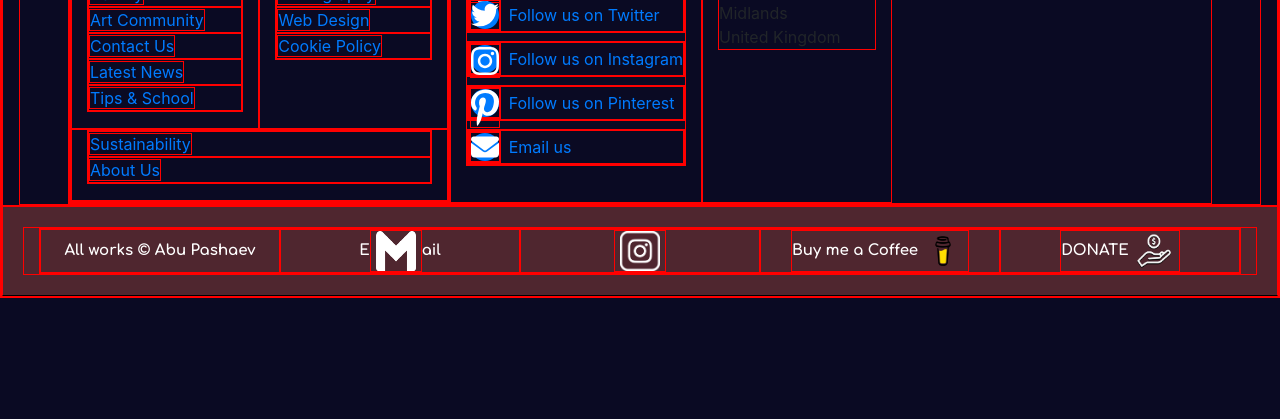
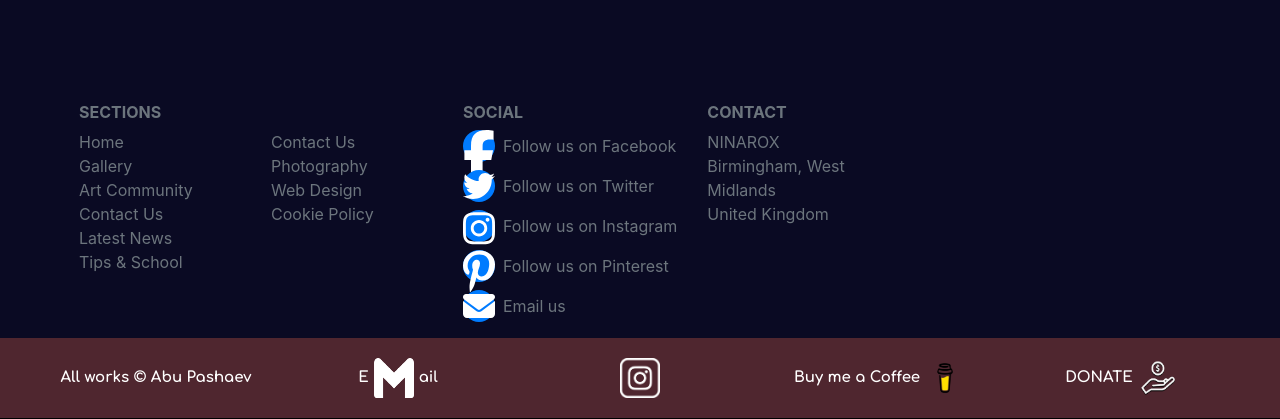
Before and after one commit to Pazzword/Django-Painter-sWeb, a Django app: page / in a window 1280 px wide. Shown: the part 2859-3278 px from the top of the page. Before the commit the page ends 3157 px from the top, so only its background shows below. Run offline with Django 3.2, Linux system fonts and the light colour scheme; some libraries are stand-ins or nearby versions; some web fonts are replaced.

Commit message:
bottom color change

```diff
--- a/pashaev/static/css/home.css
+++ b/pashaev/static/css/home.css
@@ -339,6 +339,21 @@ src: url('fonts/Comfortaa.ttf') format('truetype');
     right: 0 !important;
 }
 
-*{
+
+/* Keyframes for 3D spinning animation */
+
+
+/* Apply disappearing and appearing animation to images */
+.disappearing-animation {
+    opacity: 0;
+    transition: opacity 0.5s ease-in-out;
+}
+
+.disappearing-animation:hover {
+    opacity: 1;
+}
+
+
+/*{
     border: 1px solid red; }/* Add a red border to all elements for visualization
 }   To check errors
--- a/pashaev/templates/pashaev/body.html
+++ b/pashaev/templates/pashaev/body.html
@@ -47,54 +47,44 @@ googletag.cmd.push(function() { googletag.display("div-gpt-ad-mark-1"); });
 <div class="row mx-5">
 
 <div class="col-md-4 col-lg-3 col-xl-4">
-    <h6 class="text-uppercase font-weight-bold">Sections</h6>
+    <h6 class="text-uppercase font-weight-bold text-muted">Sections</h6>
 
         <div class="row">
                 <div class="col">
                     <ul class="list-unstyled">
                             <li>
-                                <a href="/" target="_self">Home</a>
+                                <a href="/" target="_self" class="text-secondary">Home</a>
                             </li>
                             <li>
-                                <a href="/gallery/" target="_self">Gallery</a>
+                                <a href="/gallery/" target="_self" class="text-secondary">Gallery</a>
                             </li>
                             <li>
-                                <a href="/community/" target="_self">Art Community</a>
+                                <a href="/community/" target="_self" class="text-secondary">Art Community</a>
                             </li>
                             <li>
-                                <a href="/contacts/" target="_self">Contact Us</a>
+                                <a href="/contacts/" target="_self" class="text-secondary">Contact Us</a>
                             </li>
                             <li>
-                                <a href="/news/" target="_self">Latest News</a>
+                                <a href="/news/" target="_self" class="text-secondary">Latest News</a>
                             </li>
                             <li>
-                                <a href="/tips-techniques/" target="_self">Tips &amp; School</a>
+                                <a href="/tips-techniques/" target="_self" class="text-secondary">Tips &amp; School</a>
                             </li>
                     </ul>
                 </div>
                 <div class="col">
                     <ul class="list-unstyled">
                             <li>
-                                <a href="/contact/" target="_self">Contact Us</a>
+                                <a href="/contact/" target="_self" class="text-secondary">Contact Us</a>
                             </li>
                             <li>
-                                <a href="" target="_blank">Photography</a>
+                                <a href="" target="_blank" class="text-secondary">Photography</a>
                             </li>
                             <li>
-                                <a href="" target="_blank">Web Design</a>
+                                <a href="" target="_blank" class="text-secondary">Web Design</a>
                             </li>
                             <li>
-                                <a href="" target="_blank">Cookie Policy</a>
-                            </li>
-                    </ul>
-                </div>
-                <div class="col">
-                    <ul class="list-unstyled">
-                            <li>
-                                <a href="" target="_blank">Sustainability</a>
-                            </li>
-                            <li>
-                                <a href="" target="_blank">About Us</a>
+                                <a href="" target="_blank" class="text-secondary">Cookie Policy</a>
                             </li>
                     </ul>
                 </div>
@@ -102,7 +92,7 @@ googletag.cmd.push(function() { googletag.display("div-gpt-ad-mark-1"); });
 </div>
 
 <div class="col-md-4 col-lg-3 col-xl-auto">
-    <h6 class="text-uppercase font-weight-bold">Social</h6>
+    <h6 class="text-uppercase font-weight-bold text-muted">Social</h6>
 
     <ul class="list-unstyled">
         <li class="mb-2">
@@ -110,7 +100,8 @@ googletag.cmd.push(function() { googletag.display("div-gpt-ad-mark-1"); });
                 <span class="fa-stack mr-2">
                     <svg class="svg-inline--fa fa-circle fa-stack-2x" aria-hidden="true" focusable="false" data-prefix="fas" data-icon="circle" role="img" xmlns="http://www.w3.org/2000/svg" viewBox="0 0 512 512" data-fa-i2svg=""><path fill="currentColor" d="M256 512A256 256 0 1 0 256 0a256 256 0 1 0 0 512z"></path></svg><!-- <i class="fas fa-circle fa-stack-2x"></i> -->
                     <svg class="svg-inline--fa fa-facebook-f fa-stack-1x text-white" aria-hidden="true" focusable="false" data-prefix="fab" data-icon="facebook-f" role="img" xmlns="http://www.w3.org/2000/svg" viewBox="0 0 320 512" data-fa-i2svg=""><path fill="currentColor" d="M80 299.3V512H196V299.3h86.5l18-97.8H196V166.9c0-51.7 20.3-71.5 72.7-71.5c16.3 0 29.4 .4 37 1.2V7.9C291.4 4 256.4 0 236.2 0C129.3 0 80 50.5 80 159.4v42.1H14v97.8H80z"></path></svg><!-- <i class="fab fa-facebook-f fa-stack-1x text-white"></i> -->
-                </span> Follow us on Facebook
+                </span>
+                <div class="text-secondary">Follow us on Facebook</div>
             </a>
         </li>
         <li class="mb-2">
@@ -118,7 +109,8 @@ googletag.cmd.push(function() { googletag.display("div-gpt-ad-mark-1"); });
                 <span class="fa-stack mr-2">
                     <svg class="svg-inline--fa fa-circle fa-stack-2x" aria-hidden="true" focusable="false" data-prefix="fas" data-icon="circle" role="img" xmlns="http://www.w3.org/2000/svg" viewBox="0 0 512 512" data-fa-i2svg=""><path fill="currentColor" d="M256 512A256 256 0 1 0 256 0a256 256 0 1 0 0 512z"></path></svg><!-- <i class="fas fa-circle fa-stack-2x"></i> -->
                     <svg class="svg-inline--fa fa-twitter fa-stack-1x text-white" aria-hidden="true" focusable="false" data-prefix="fab" data-icon="twitter" role="img" xmlns="http://www.w3.org/2000/svg" viewBox="0 0 512 512" data-fa-i2svg=""><path fill="currentColor" d="M459.37 151.716c.325 4.548.325 9.097.325 13.645 0 138.72-105.583 298.558-298.558 298.558-59.452 0-114.68-17.219-161.137-47.106 8.447.974 16.568 1.299 25.34 1.299 49.055 0 94.213-16.568 130.274-44.832-46.132-.975-84.792-31.188-98.112-72.772 6.498.974 12.995 1.624 19.818 1.624 9.421 0 18.843-1.3 27.614-3.573-48.081-9.747-84.143-51.98-84.143-102.985v-1.299c13.969 7.797 30.214 12.67 47.431 13.319-28.264-18.843-46.781-51.005-46.781-87.391 0-19.492 5.197-37.36 14.294-52.954 51.655 63.675 129.3 105.258 216.365 109.807-1.624-7.797-2.599-15.918-2.599-24.04 0-57.828 46.782-104.934 104.934-104.934 30.213 0 57.502 12.67 76.67 33.137 23.715-4.548 46.456-13.32 66.599-25.34-7.798 24.366-24.366 44.833-46.132 57.827 21.117-2.273 41.584-8.122 60.426-16.243-14.292 20.791-32.161 39.308-52.628 54.253z"></path></svg><!-- <i class="fab fa-twitter fa-stack-1x text-white"></i> -->
-                </span> Follow us on Twitter
+                </span>
+                <div class="text-secondary">Follow us on Twitter</div>
             </a>
         </li>
         <li class="mb-2">
@@ -126,7 +118,8 @@ googletag.cmd.push(function() { googletag.display("div-gpt-ad-mark-1"); });
                 <span class="fa-stack mr-2">
                     <svg class="svg-inline--fa fa-circle fa-stack-2x" aria-hidden="true" focusable="false" data-prefix="fas" data-icon="circle" role="img" xmlns="http://www.w3.org/2000/svg" viewBox="0 0 512 512" data-fa-i2svg=""><path fill="currentColor" d="M256 512A256 256 0 1 0 256 0a256 256 0 1 0 0 512z"></path></svg><!-- <i class="fas fa-circle fa-stack-2x"></i> -->
                     <svg class="svg-inline--fa fa-instagram fa-stack-1x text-white" aria-hidden="true" focusable="false" data-prefix="fab" data-icon="instagram" role="img" xmlns="http://www.w3.org/2000/svg" viewBox="0 0 448 512" data-fa-i2svg=""><path fill="currentColor" d="M224.1 141c-63.6 0-114.9 51.3-114.9 114.9s51.3 114.9 114.9 114.9S339 319.5 339 255.9 287.7 141 224.1 141zm0 189.6c-41.1 0-74.7-33.5-74.7-74.7s33.5-74.7 74.7-74.7 74.7 33.5 74.7 74.7-33.6 74.7-74.7 74.7zm146.4-194.3c0 14.9-12 26.8-26.8 26.8-14.9 0-26.8-12-26.8-26.8s12-26.8 26.8-26.8 26.8 12 26.8 26.8zm76.1 27.2c-1.7-35.9-9.9-67.7-36.2-93.9-26.2-26.2-58-34.4-93.9-36.2-37-2.1-147.9-2.1-184.9 0-35.8 1.7-67.6 9.9-93.9 36.1s-34.4 58-36.2 93.9c-2.1 37-2.1 147.9 0 184.9 1.7 35.9 9.9 67.7 36.2 93.9s58 34.4 93.9 36.2c37 2.1 147.9 2.1 184.9 0 35.9-1.7 67.7-9.9 93.9-36.2 26.2-26.2 34.4-58 36.2-93.9 2.1-37 2.1-147.8 0-184.8zM398.8 388c-7.8 19.6-22.9 34.7-42.6 42.6-29.5 11.7-99.5 9-132.1 9s-102.7 2.6-132.1-9c-19.6-7.8-34.7-22.9-42.6-42.6-11.7-29.5-9-99.5-9-132.1s-2.6-102.7 9-132.1c7.8-19.6 22.9-34.7 42.6-42.6 29.5-11.7 99.5-9 132.1-9s102.7-2.6 132.1 9c19.6 7.8 34.7 22.9 42.6 42.6 11.7 29.5 9 99.5 9 132.1s2.7 102.7-9 132.1z"></path></svg><!-- <i class="fab fa-instagram fa-stack-1x text-white"></i> -->
-                </span> Follow us on Instagram
+                </span>
+                <div class="text-secondary"> Follow us on Instagram</div>
             </a>
         </li>
         <li class="mb-2">
@@ -134,7 +127,9 @@ googletag.cmd.push(function() { googletag.display("div-gpt-ad-mark-1"); });
                 <span class="fa-stack mr-2">
                     <svg class="svg-inline--fa fa-circle fa-stack-2x" aria-hidden="true" focusable="false" data-prefix="fas" data-icon="circle" role="img" xmlns="http://www.w3.org/2000/svg" viewBox="0 0 512 512" data-fa-i2svg=""><path fill="currentColor" d="M256 512A256 256 0 1 0 256 0a256 256 0 1 0 0 512z"></path></svg><!-- <i class="fas fa-circle fa-stack-2x"></i> -->
                     <svg class="svg-inline--fa fa-pinterest-p fa-stack-1x text-white" aria-hidden="true" focusable="false" data-prefix="fab" data-icon="pinterest-p" role="img" xmlns="http://www.w3.org/2000/svg" viewBox="0 0 384 512" data-fa-i2svg=""><path fill="currentColor" d="M204 6.5C101.4 6.5 0 74.9 0 185.6 0 256 39.6 296 63.6 296c9.9 0 15.6-27.6 15.6-35.4 0-9.3-23.7-29.1-23.7-67.8 0-80.4 61.2-137.4 140.4-137.4 68.1 0 118.5 38.7 118.5 109.8 0 53.1-21.3 152.7-90.3 152.7-24.9 0-46.2-18-46.2-43.8 0-37.8 26.4-74.4 26.4-113.4 0-66.2-93.9-54.2-93.9 25.8 0 16.8 2.1 35.4 9.6 50.7-13.8 59.4-42 147.9-42 209.1 0 18.9 2.7 37.5 4.5 56.4 3.4 3.8 1.7 3.4 6.9 1.5 50.4-69 48.6-82.5 71.4-172.8 12.3 23.4 44.1 36 69.3 36 106.2 0 153.9-103.5 153.9-196.8C384 71.3 298.2 6.5 204 6.5z"></path></svg><!-- <i class="fab fa-pinterest-p fa-stack-1x text-white"></i> -->
-                </span> Follow us on Pinterest
+                </span>
+                <div class="text-secondary">Follow us on Pinterest
+                </div>
             </a>
         </li>
         <li>
@@ -142,14 +137,15 @@ googletag.cmd.push(function() { googletag.display("div-gpt-ad-mark-1"); });
                 <span class="fa-stack mr-2">
                     <svg class="svg-inline--fa fa-circle fa-stack-2x" aria-hidden="true" focusable="false" data-prefix="fas" data-icon="circle" role="img" xmlns="http://www.w3.org/2000/svg" viewBox="0 0 512 512" data-fa-i2svg=""><path fill="currentColor" d="M256 512A256 256 0 1 0 256 0a256 256 0 1 0 0 512z"></path></svg><!-- <i class="fas fa-circle fa-stack-2x"></i> -->
                     <svg class="svg-inline--fa fa-envelope fa-stack-1x text-white" aria-hidden="true" focusable="false" data-prefix="fas" data-icon="envelope" role="img" xmlns="http://www.w3.org/2000/svg" viewBox="0 0 512 512" data-fa-i2svg=""><path fill="currentColor" d="M48 64C21.5 64 0 85.5 0 112c0 15.1 7.1 29.3 19.2 38.4L236.8 313.6c11.4 8.5 27 8.5 38.4 0L492.8 150.4c12.1-9.1 19.2-23.3 19.2-38.4c0-26.5-21.5-48-48-48H48zM0 176V384c0 35.3 28.7 64 64 64H448c35.3 0 64-28.7 64-64V176L294.4 339.2c-22.8 17.1-54 17.1-76.8 0L0 176z"></path></svg><!-- <i class="fas fa-envelope fa-stack-1x text-white"></i> -->
-                </span> Email us
+                </span>
+                <div class="text-secondary">Email us</div>
             </a>
         </li>
     </ul>
 </div>
 <div class="col-md-4 col-xl-2">
-    <h6 class="text-uppercase font-weight-bold">Contact</h6>
-    <address>
+    <h6 class="text-uppercase font-weight-bold text-muted">Contact</h6>
+    <address class="text-muted">
         NINAROX<br>
         Birmingham, West Midlands<br>
         United Kingdom
--- a/pashaev/templates/pashaev/pashaev_home.html
+++ b/pashaev/templates/pashaev/pashaev_home.html
@@ -4,8 +4,8 @@
 {% block content %}
 <head>
     <!-- Other head elements -->
-        <meta http-equiv="X-UA-Compatible" content="IE=edge">
-        <link rel="stylesheet" href="https://unpkg.com/swiper@8/swiper-bundle.min.css" />
+    <meta http-equiv="X-UA-Compatible" content="IE=edge">
+    <link rel="stylesheet" href="https://unpkg.com/swiper@8/swiper-bundle.min.css" />
 
     <link rel="stylesheet" type="text/css" href="{% static 'css/home.css' %}">
 </head>
@@ -27,16 +27,34 @@
 
 <hr class="team_hr" style="border-top: 1px solid rgba(255, 255, 255, 0.5); margin: 50px 0;">
 
+
+
+
+<div class="mx-1 my-3 wrapper">
+    <h3 class="text-centre">Element description</h3>
+    <div class="bg-warning bg-opacity-25 px-5 py-3 rounded">
+        <div class="row">
+            <div class="card-body w-50">
+                <img src="{% static 'Images/freeman.png' %}" alt="Image 10" class="image disappearing-animation">
+            </div>
+            <div class="card-body w-50">
+                <img src="{% static 'Images/freeman.png' %}" alt="Image 10" class="image disappearing-animation">
+            </div>
+        </div>
+            <p class="text-white">In this artwork, one encounters a depiction from the series "An Esoteric Perspective on Ancestral Symbols". It portrays a figure resembling a thinker, with the wing of a bird and a lowered hand, as if supporting a fragment of a mountain where a tower stands. The scene invites contemplation through time and space of the origins of the depicted character's ancestors, the Sumerians and the Hurrians, representing a civilization that has faded into history. As an artist chronicler, the piece reflects a dreamlike vision, with signs resembling imprints suspended in the air, carrying cryptic information that eludes understanding, leaving viewers only able to speculate. This artwork serves as a metaphorical journey of self-discovery...
+            </p>
+
+    </div>
+</div>
+
+
+
+
+
+
+
 <div class="d-flex">
-    <div class="card-body w-100">
-        <img src="{% static 'Images/freeman.png' %}" alt="Image 10" class="image">
-    </div>
-    <div class="card-body">
-        <div class="text" style="width: 80%; font-size: 18px; display: flex;">
-            In this artwork, one encounters a depiction from the series "An Esoteric Perspective on Ancestral Symbols". It portrays a figure resembling a thinker, with the wing of a bird and a lowered hand, as if supporting a fragment of a mountain where a tower stands. The scene invites contemplation through time and space of the origins of the depicted character's ancestors, the Sumerians and the Hurrians, representing a civilization that has faded into history. As an artist chronicler, the piece reflects a dreamlike vision, with signs resembling imprints suspended in the air, carrying cryptic information that eludes understanding, leaving viewers only able to speculate. This artwork serves as a metaphorical journey of self-discovery...
-        </div>
         <a href="/bio" class="explore-button textFont">About Artist</a>
-    </div>
 </div>
 
 
@@ -122,6 +140,8 @@
     </a>
   </div>
 
-  <script src="{% static 'js/homeScript.js' %}"></script>
+  <script src="{% static 'js/homeScript.js' %}">
+
+  </script>
 
 {% endblock %}
```
